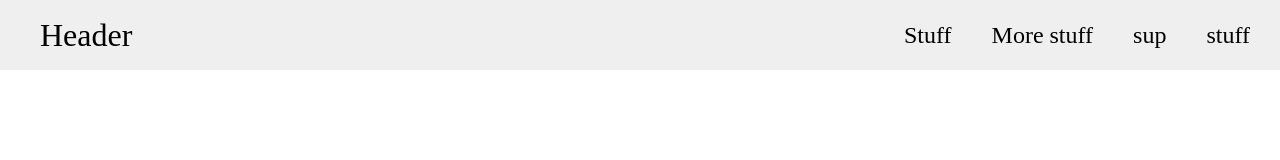
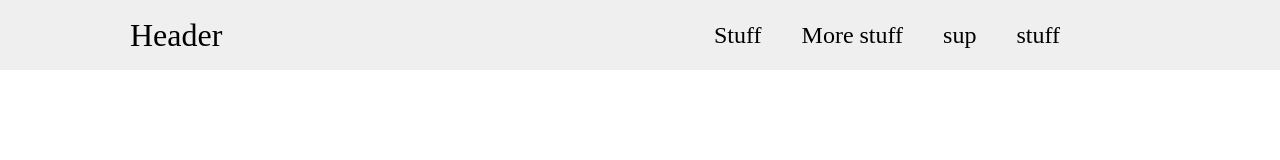
Before and after one commit to leah205/drop-down, a website built with webpack: page src/index.html in a window 1280 px wide. Built offline with nearby package versions, Linux system fonts and the light colour scheme.

Commit message:
prevent last dropdown from beign cut off by changing nav bar padding

```diff
--- a/src/style.css
+++ b/src/style.css
@@ -136,7 +136,7 @@ table {
     justify-content: space-between;
     background: rgb(239, 239, 239);
     height: 70px;
-    padding: 0px 10px;
+    padding: 0px 200px 0px 100px;
 }
 
 .nav .nav-buttons {
```
